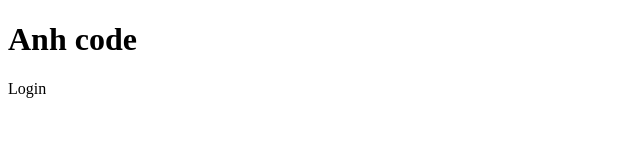
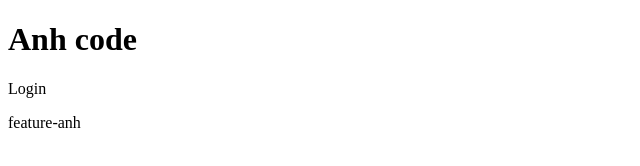
Before and after one commit to anhcoder03/demo-git, a plain HTML site: page index.html in a window 1280 px wide. Shown: the full height of the page, 0-640 px from the left. Drawn offline with Linux system fonts and the light colour scheme.

Commit message:
feature-anh

```diff
--- a/index.html
+++ b/index.html
@@ -9,5 +9,6 @@
   <body>
     <h1>Anh code</h1>
     <p>Login</p>
+    <p>feature-anh</p>
   </body>
 </html>
```
